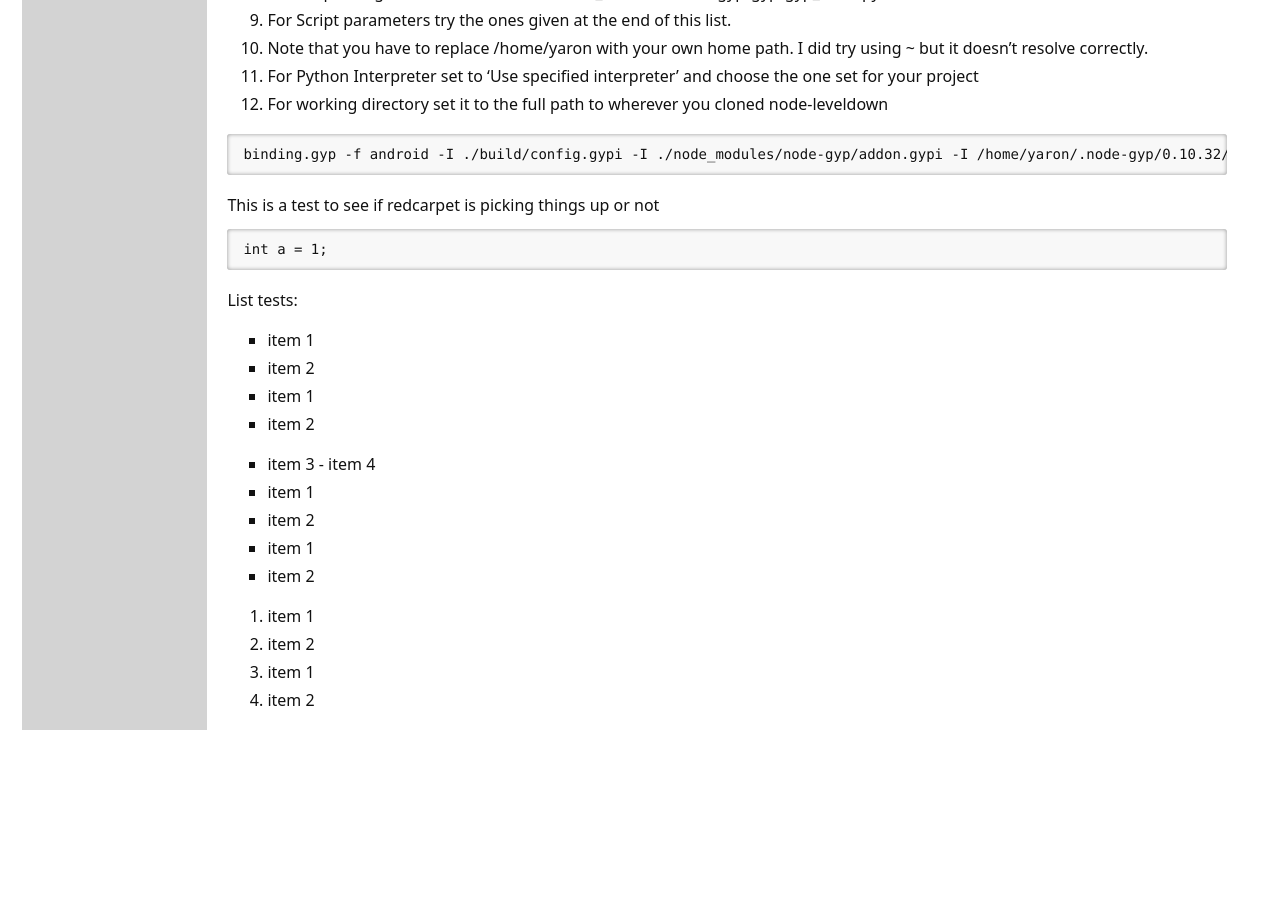
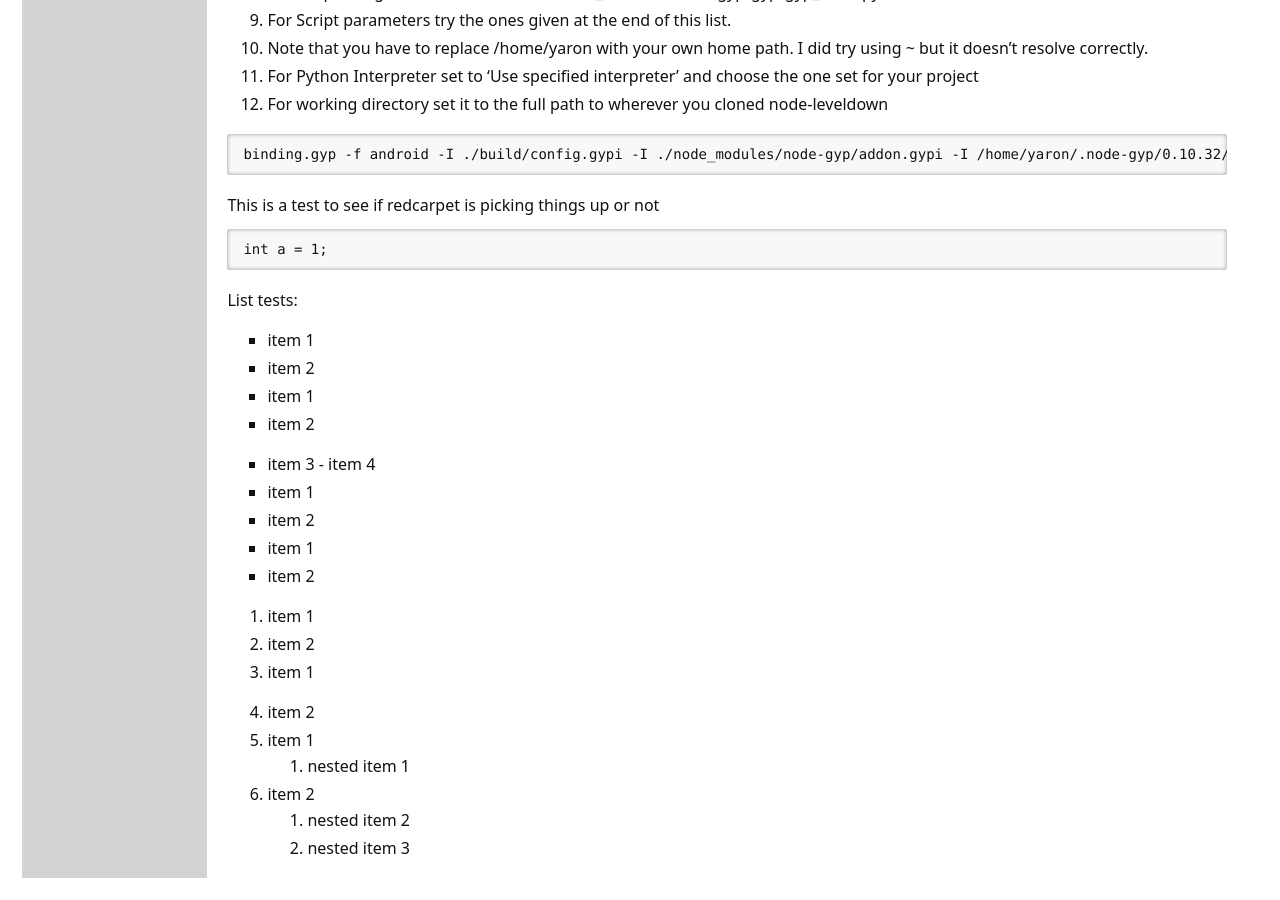
Before and after one commit to thaliproject/thali, a Jekyll site: the page built from NotesOnNodeGypForAndroid.md, in a window 1280 px wide and 900 px high, scrolled down 1840 px. Built offline with Jekyll 4.4.1, drawn with Linux system fonts in a browser that asks for light colours; before the commit the page ends 2592 px from its top, so only the background shows below that.

Commit message:
Update NotesOnNodeGypForAndroid.md
4 spaces, really?

```diff
--- a/NotesOnNodeGypForAndroid.md
+++ b/NotesOnNodeGypForAndroid.md
@@ -83,3 +83,9 @@ List tests:
 2. item 2
  1. item 1
  2. item 2
+
+1. item 1
+    1. nested item 1
+1. item 2
+    1. nested item 2
+    2. nested item 3
```
